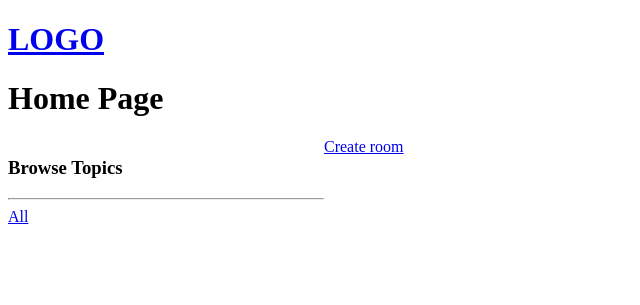
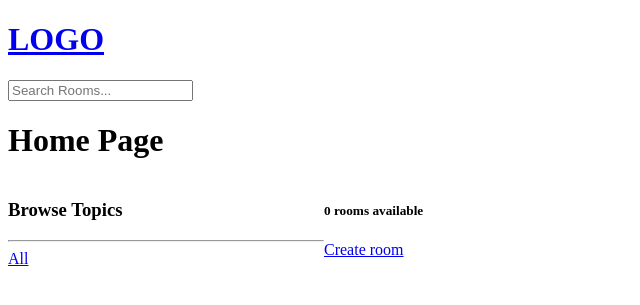
Before and after one commit to hyunchol-jun/Chatroom, a Django app: page / in a window 1280 px wide. Shown: the top 305 px of the page, without its empty margins (0-640 px from the left). Run offline with Django 4.2, Linux system fonts and the light colour scheme; data that the repository does not hold is empty.

Commit message:
Add room search bar

```diff
--- a/base/templates/base/home.html
+++ b/base/templates/base/home.html
@@ -26,6 +26,7 @@
         </div>
 
         <div>
+            <h5>{{ room_count }} rooms available</h5>
             <a href="{% url 'create-room' %}">Create room</a>
             <div>
                 {% for room in rooms %}
--- a/base/views.py
+++ b/base/views.py
@@ -1,3 +1,4 @@
+from django.db.models import Q
 from django.shortcuts import redirect, render
 
 from .forms import RoomForm
@@ -9,9 +10,13 @@ def home(request):
     q = request.GET.get("q")
     if q is None:
         q = ""
-    rooms = Room.objects.filter(topic__name__icontains=q)
+
+    rooms = Room.objects.filter(
+        Q(topic__name__icontains=q) | Q(name__icontains=q) | Q(description__icontains=q)
+    )
     topics = Topic.objects.all()
-    context = {"rooms": rooms, "topics": topics}
+    room_count = rooms.count()
+    context = {"rooms": rooms, "topics": topics, "room_count": room_count}
     return render(request, "base/home.html", context)
 
 
--- a/templates/navbar.html
+++ b/templates/navbar.html
@@ -2,4 +2,8 @@
     <h1>LOGO</h1>
 </a>
 
+<form method="GET" action="{% url 'home' %}">
+    <input type="text" name="q" placeholder="Search Rooms..."/>
+</form>
+
 <hgr>
```
